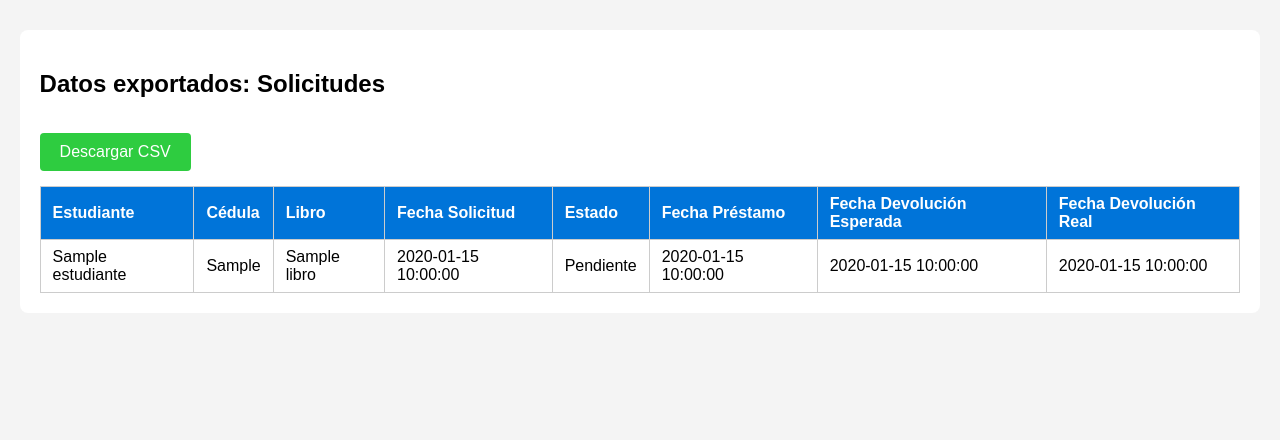
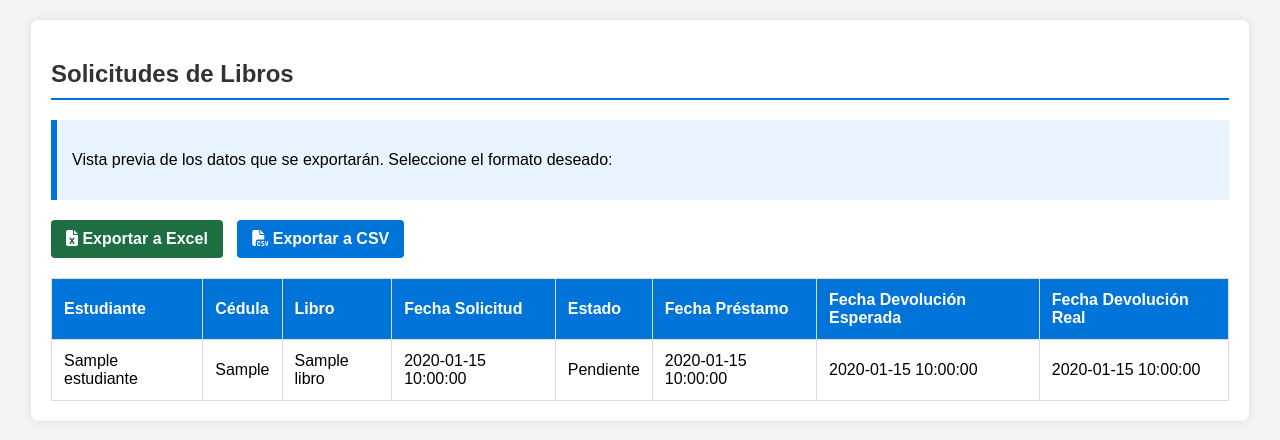
Before and after one commit to ligmaster3/SIG-proyecto-final, a PHP site: page /public/exportar_csv.php?tipo=solicitudes in a window 1280 px wide. Shown: the top 440 px of the page. Run offline with PHP 8.4, Linux system fonts and the light colour scheme; the visitor is signed in with stand-in values (Sample User, id 1); tables that the repository leaves empty or names only in its code hold one stand-in row (values such as "Sample post").

Commit message:
pdf e login

```diff
--- a/index.php
+++ b/index.php
@@ -38,12 +38,11 @@
 
 <body>
     <div class="container">
+        <img src="src/assets/img/IMG_20250611_150709.jpg" alt="Logo Biblioteca" class="logoUniv">
         <div class="login-container">
             <h2 class="text-center mb-4">
                 <i class="bi bi-book"></i> Biblioteca CRUBA
             </h2>
-            <img src="src\assets\img\115881452_566833253987120_5272022735552340912_n.jpg" alt="Logo Biblioteca"
-                class="logo img-fluid mx-auto d-block mb-3" style="max-width: 150px;">
             <?php
                 // Mostrar mensaje de éxito si se cambió la foto
                 if (isset($_GET['success']) && $_GET['success']) {
--- a/package.json
+++ b/package.json
@@ -13,8 +13,6 @@
     "cors": "^2.8.5",
     "exceljs": "^4.4.0",
     "express": "^4.18.2",
-    "jspdf": "^2.5.1",
-    "jspdf-autotable": "^3.8.1",
     "mysql2": "^3.6.5"
   },
   "devDependencies": {
--- a/public/exportar_csv.php
+++ b/public/exportar_csv.php
@@ -8,26 +8,89 @@
     exit;
 }
 
-// Función para exportar a CSV
-function exportarACSV($datos, $cabeceras, $nombreArchivo)
-{
+// Función mejorada para exportar a CSV
+function exportarACSV($datos, $cabeceras, $nombreArchivo) {
+    // Configurar headers para forzar a Excel a abrir correctamente el archivo
     header('Content-Type: text/csv; charset=utf-8');
-    header('Content-Disposition: attachment; filename=' . $nombreArchivo);
+    header('Content-Disposition: attachment; filename="' . $nombreArchivo . '"');
+    header('Pragma: no-cache');
+    header('Expires: 0');
 
-    $salida = fopen('php://output', 'w');
-    fputcsv($salida, $cabeceras);
+    // Abrir el output
+    $output = fopen('php://output', 'w');
 
+    // Añadir BOM (Byte Order Mark) para UTF-8 (mejor compatibilidad con Excel)
+    fwrite($output, "\xEF\xBB\xBF");
+
+    // Escribir encabezados con formato mejorado
+    fputcsv($output, $cabeceras);
+
+    // Escribir datos con formato consistente
     foreach ($datos as $fila) {
-        fputcsv($salida, $fila);
+        // Formatear fechas y campos especiales para mejor visualización en Excel
+        $filaFormateada = array_map(function($valor) {
+            // Si es una fecha conocida, darle formato estándar
+            if (preg_match('/^\d{4}-\d{2}-\d{2}/', $valor)) {
+                return date('d/m/Y H:i', strtotime($valor));
+            }
+            // Escapar fórmulas de Excel que podrían ser peligrosas
+            if (in_array(substr($valor, 0, 1), ['=', '+', '-', '@'])) {
+                return "'" . $valor;
+            }
+            return $valor;
+        }, $fila);
+
+        fputcsv($output, $filaFormateada);
     }
 
-    fclose($salida);
+    fclose($output);
     exit;
 }
 
-// Obtener el tipo de exportación
+// Función para exportar a Excel con formato HTML (mejor visualización)
+function exportarXLSL($datos, $cabeceras, $nombreArchivo) {
+    header("Content-Type: application/vnd.ms-excel");
+    header("Content-Disposition: attachment; filename=\"$nombreArchivo\"");
+    header("Pragma: no-cache");
+    header("Expires: 0");
+
+    echo "<html xmlns:o=\"urn:schemas-microsoft-com:office:office\" xmlns:x=\"urn:schemas-microsoft-com:office:excel\">";
+    echo "<head><meta charset=\"UTF-8\"></head>";
+    echo "<body>";
+    echo "<table border='1' style='border-collapse: collapse;'>";
+
+    // Encabezados con estilo
+    echo "<tr style='background-color: #0074D9; color: white;'>";
+    foreach ($cabeceras as $cabecera) {
+        echo "<th>" . htmlspecialchars($cabecera) . "</th>";
+    }
+    echo "</tr>";
+
+    // Datos con filas alternadas
+    $contador = 0;
+    foreach ($datos as $fila) {
+        $color = ($contador % 2 == 0) ? "#FFFFFF" : "#F9F9F9";
+        echo "<tr style='background-color: $color;'>";
+        foreach ($fila as $valor) {
+            // Formatear fechas para Excel
+            if (preg_match('/^\d{4}-\d{2}-\d{2}/', $valor)) {
+                $valor = date('d/m/Y H:i', strtotime($valor));
+            }
+            echo "<td>" . htmlspecialchars($valor) . "</td>";
+        }
+        echo "</tr>";
+        $contador++;
+    }
+
+    echo "</table>";
+    echo "</body></html>";
+    exit;
+}
+
+// Obtener parámetros
 $tipo = isset($_GET['tipo']) ? $_GET['tipo'] : '';
 $descargar = isset($_GET['descargar']) ? true : false;
+$formato = isset($_GET['formato']) ? $_GET['formato'] : 'excel'; // Por defecto Excel para mejor formato
 
 try {
     switch ($tipo) {
@@ -55,7 +118,8 @@
                 'Fecha Devolución Real'
             ];
 
-            $nombreArchivo = 'solicitudes_' . date('Y-m-d') . '.csv';
+            $nombreArchivo = 'solicitudes_' . date('Y-m-d') . ($formato == 'excel' ? '.xls' : '.csv');
+            $titulo = 'Solicitudes de Libros';
             break;
 
         case 'estudiantes':
@@ -67,7 +131,8 @@
             $datos = $stmt->fetchAll(PDO::FETCH_ASSOC);
 
             $cabeceras = ['Nombre', 'Cédula', 'Correo', 'Carrera', 'Teléfono'];
-            $nombreArchivo = 'estudiantes_' . date('Y-m-d') . '.csv';
+            $nombreArchivo = 'estudiantes_' . date('Y-m-d') . ($formato == 'excel' ? '.xls' : '.csv');
+            $titulo = 'Estudiantes Registrados';
             break;
 
         case 'prestamos':
@@ -91,7 +156,8 @@
                 'Fecha Devolución Real',
                 'Estado'
             ];
-            $nombreArchivo = 'prestamos_' . date('Y-m-d') . '.csv';
+            $nombreArchivo = 'prestamos_' . date('Y-m-d') . ($formato == 'excel' ? '.xls' : '.csv');
+            $titulo = 'Préstamos de Libros';
             break;
 
         case 'computadoras':
@@ -112,7 +178,8 @@
                 'Hora Fin',
                 'Estado'
             ];
-            $nombreArchivo = 'computadoras_' . date('Y-m-d') . '.csv';
+            $nombreArchivo = 'computadoras_' . date('Y-m-d') . ($formato == 'excel' ? '.xls' : '.csv');
+            $titulo = 'Uso de Computadoras';
             break;
 
         default:
@@ -120,74 +187,128 @@
     }
 
     if ($descargar) {
-        exportarACSV($datos, $cabeceras, $nombreArchivo);
+        if ($formato == 'excel') {
+            exportarXLSL($datos, $cabeceras, $nombreArchivo);
+        } else {
+            exportarACSV($datos, $cabeceras, $nombreArchivo);
+        }
     }
-
-    // Mostrar tabla HTML
-    ?>
+?>
 <!DOCTYPE html>
 <html lang="es">
 
 <head>
     <meta charset="UTF-8">
-    <title>Exportar Datos</title>
+    <meta name="viewport" content="width=device-width, initial-scale=1.0">
+    <title>Exportar Datos - <?php echo $titulo; ?></title>
+    <link rel="stylesheet" href="https://cdnjs.cloudflare.com/ajax/libs/font-awesome/6.4.0/css/all.min.css">
     <style>
     body {
         font-family: Arial, sans-serif;
         background: #f4f4f4;
+        margin: 0;
+        padding: 20px;
     }
 
     .container {
         max-width: 95%;
-        margin: 30px auto;
+        margin: 0 auto;
         background: #fff;
         padding: 20px;
         border-radius: 8px;
+        box-shadow: 0 0 10px rgba(0, 0, 0, 0.1);
+    }
+
+    h2 {
+        color: #333;
+        border-bottom: 2px solid #0074D9;
+        padding-bottom: 10px;
+    }
+
+    .btn-group {
+        margin: 20px 0;
+    }
+
+    .btn {
+        display: inline-block;
+        padding: 10px 15px;
+        margin-right: 10px;
+        border-radius: 4px;
+        text-decoration: none;
+        font-weight: bold;
+        transition: all 0.3s;
+    }
+
+    .btn-excel {
+        background: #1D6F42;
+        color: white;
+    }
+
+    .btn-excel:hover {
+        background: #165732;
+    }
+
+    .btn-csv {
+        background: #0074D9;
+        color: white;
+    }
+
+    .btn-csv:hover {
+        background: #005bb5;
     }
 
     table {
+        width: 100%;
         border-collapse: collapse;
-        width: 100%;
+        margin-top: 20px;
     }
 
     th,
     td {
-        border: 1px solid #ccc;
-        padding: 8px 12px;
+        border: 1px solid #ddd;
+        padding: 12px;
         text-align: left;
     }
 
     th {
-        background: #0074D9;
-        color: #fff;
+        background-color: #0074D9;
+        color: white;
     }
 
     tr:nth-child(even) {
-        background: #f9f9f9;
+        background-color: #f2f2f2;
     }
 
-    .btn {
-        display: inline-block;
-        margin: 15px 0;
-        padding: 10px 20px;
-        background: #2ECC40;
-        color: #fff;
-        border: none;
-        border-radius: 4px;
-        text-decoration: none;
-        font-size: 16px;
+    tr:hover {
+        background-color: #e9e9e9;
     }
 
-    .btn:hover {
-        background: #27ae60;
+    .info {
+        margin: 20px 0;
+        padding: 15px;
+        background: #e7f3fe;
+        border-left: 6px solid #0074D9;
     }
     </style>
 </head>
 
 <body>
     <div class="container">
-        <h2>Datos exportados: <?php echo ucfirst($tipo); ?></h2>
-        <a class="btn" href="?tipo=<?php echo htmlspecialchars($tipo); ?>&descargar=1">Descargar CSV</a>
+        <h2><?php echo $titulo; ?></h2>
+
+        <div class="info">
+            <p>Vista previa de los datos que se exportarán. Seleccione el formato deseado:</p>
+        </div>
+
+        <div class="btn-group">
+            <a href="?tipo=<?php echo $tipo; ?>&descargar=1&formato=excel" class="btn btn-excel">
+                <i class="fas fa-file-excel"></i> Exportar a Excel
+            </a>
+            <a href="?tipo=<?php echo $tipo; ?>&descargar=1&formato=csv" class="btn btn-csv">
+                <i class="fas fa-file-csv"></i> Exportar a CSV
+            </a>
+        </div>
+
         <table>
             <thead>
                 <tr>
@@ -211,8 +332,6 @@
 
 </html>
 <?php
-    exit;
-
 } catch (Exception $e) {
     $_SESSION['error'] = "Error al exportar: " . $e->getMessage();
     header("Location: admin_prestamos.php");
```
Also changed, not shown: composer.json (+8 -4 lines), public/exportar_pdf.php (+26 -6 lines), public/solicitudes.php (+2 -11 lines), src/assets/css/styles.css (+12 -0 lines), src/assets/img/IMG_20250611_142208.jpg (added), src/assets/img/logoUnachi.jpg (renamed from src/assets/img/115881452_566833253987120_5272022735552340912_n.jpg), 6 other files.
